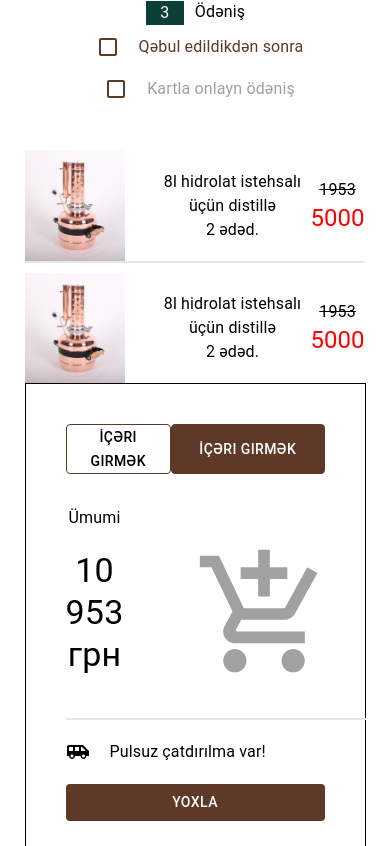
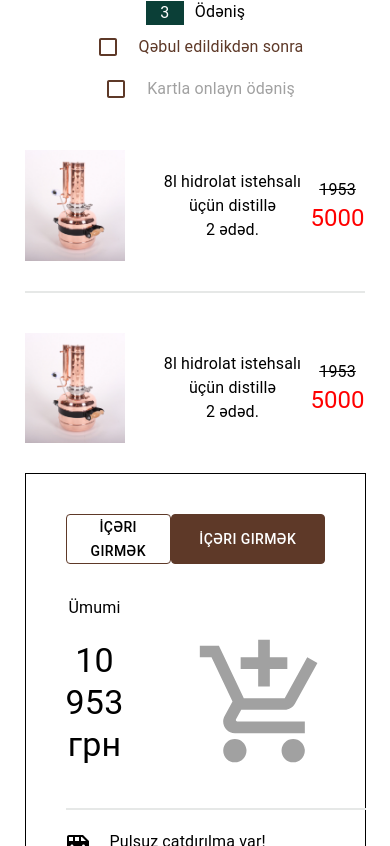
Before and after one commit to Eyyubfront/Copper-projects, a React (Vite) app in the folder Copper-project/: page /ordernext in a window 390 px wide. Shown: the part 1538-2384 px from the top of the page. Built offline with nearby package versions, Linux system fonts and the light colour scheme.

Commit message:
finis project

```diff
--- a/Copper-project/src/Pages/Basket/index.jsx
+++ b/Copper-project/src/Pages/Basket/index.jsx
@@ -18,7 +18,7 @@ const Basket=()=>{
 
   <Stack flexDirection="column" gap="20px">
 
-<Box className="basketbox1"  width="600px"  >
+<Box className="basketbox1"   >
 
 <Stack flexDirection="row" justifyContent="space-between">
   <Typography >
--- a/Copper-project/src/Pages/Ordernext/index.jsx
+++ b/Copper-project/src/Pages/Ordernext/index.jsx
@@ -202,7 +202,7 @@ Kartla onlayn ödəniş
 </Stack>
 </Stack>
 
-<Stack flexDirection="column">
+<Stack className="boxsgap" flexDirection="column">
 
 
 <Stack width="400px" className="trash1" marginTop="10px" flexDirection="row"  justifyContent="space-between" alignItems="center">
--- a/Copper-project/src/index.css
+++ b/Copper-project/src/index.css
@@ -466,6 +466,11 @@ margin: auto !important;
 
   }
 
+  .boxsgap{
+    display: flex;
+    gap: 30px;
+  }
+
 
   .onest{
     width: 300px !important;
```
